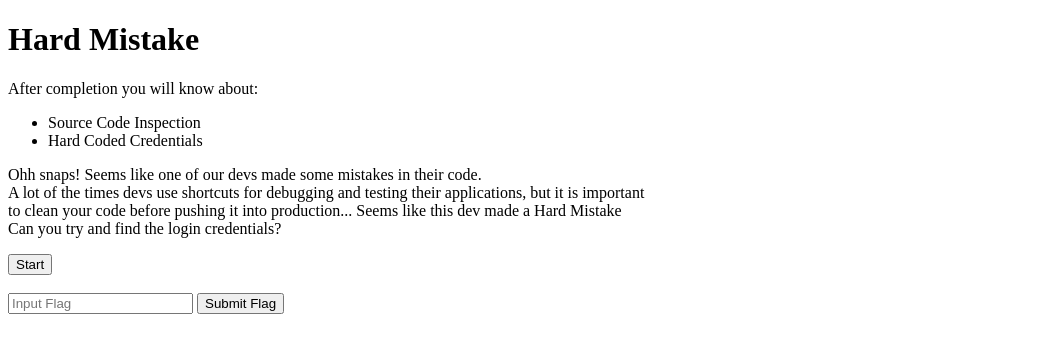
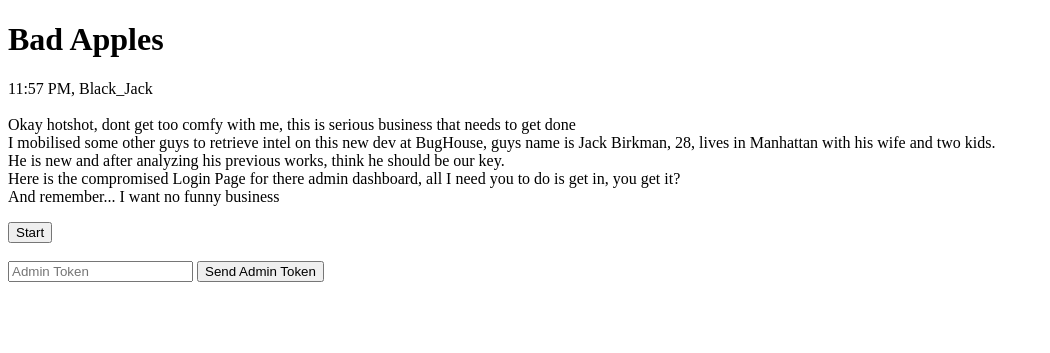
Before and after one commit to TheDespicableJam/BugHouse, a Flask app: page /challenge/1a in a window 1280 px wide. Shown: the top 353 px of the page, without its empty margins (0-1050 px from the left). Run offline with Flask 3, Linux system fonts and the light colour scheme.

Commit message:
made challenge 1 match the narrative, cleaned older code

```diff
--- a/challenge1.py
+++ b/challenge1.py
@@ -3,40 +3,34 @@ from stuff import flag
 
 challenge1=Blueprint('challenge1', __name__ )
 
-
-# challenge 1
-@challenge1.route('/challenge/1a')
-def challenge1a():
-    msg = request.args.get('message', '')
-    return render_template('challenge1/challenge1a.html', msg=msg)
-
-
-#flag logic
-@challenge1.route('/challenge/1a/flag', methods=['POST'])
+#flag logic and Briefings
+@challenge1.route('/challenge/1a', methods=['POST', 'GET'])
 def flag1():
-   val =  flag('1a', '{h4rd_m1st4k3}')
-   if val == 'Correct':
-       return redirect('/challenge/1a?message=Correct+Flag%21')
-   elif val == 'empty':
-       return redirect('/challenge/1a?message=Please+provide+a+valid+Flag')
-   else:
-       return redirect('/challenge/1a?message=Incorrect+Flag')
-
+    msg= ''
+    if request.method == 'POST':
+        val =  flag('Birkman40965070')
+        if val == 'Correct':
+            msg = 'Aight good work, expect us to cross paths again...'
+            return render_template('challenge1/Contract1.html', msg=msg)
+        elif val == 'empty':
+            msg = 'You think this is funny huh?...'
+            return render_template('challenge1/Contract1.html', msg=msg)
+        else:
+            msg = 'This token isnt the right one, keep on diggin nerd'
+            return render_template('challenge1/Contract1.html', msg=msg)
+    else:
+        return render_template('challenge1/Contract1.html', msg=msg)
 
 #main login page
-@challenge1.route('/challenge/1a/main')
+@challenge1.route('/challenge/1a/Login', methods=['POST','GET'])
 def main():
-   return render_template('challenge1/challenge1main.html')
-
-
-#login logic
-@challenge1.route('/challenge/1a/login',methods=['POST'])
-def challenge1logic():
-    username = request.form['username']
-    password = request.form['password']
-    if username == 'admin' and password == 'REMOVEBEFOREPRODUCTION':
-        login = True
-        return render_template('challenge1/LoggedIn.html', login=login)
+    msg = ''
+    if request.method == 'POST':
+        id = request.form.get('id')
+        if id == 'JACKISTHECOOLEST':
+            return render_template('challenge1/dashboard.html')
+        else:
+            msg='Wrong ID Please Try Again'
+            return render_template('challenge1/Login.html', msg=msg)
     else:
-        login = False
-        return render_template('challenge1/LoggedIn.html', login=login)
+        return render_template('challenge1/Login.html', msg=msg)
--- a/stuff.py
+++ b/stuff.py
@@ -1,9 +1,9 @@
 from flask import request, redirect, render_template
 
-def flag(url ,flg):
-    flag=request.form['flag']
+def flag(flg):
+    flag = request.form['flag']
 
-    if flag == f'Bug{flg}':
+    if flag == flg:
         return("Correct")
     elif not flag:
         return("empty")
--- /dev/null
+++ b/templates/challenge1/Contract1.html
@@ -0,0 +1,23 @@
+{% extends 'base.html'%}
+
+{% block content %}
+<h1>Bad Apples</h1>
+    <p>11:57 PM, Black_Jack<br><br>
+    Okay hotshot, dont get too comfy with me, this is serious business that needs to get done <br>
+    I mobilised some other guys to retrieve intel on this new dev at BugHouse, guys name is Jack Birkman, 28, lives in Manhattan with his wife and two kids. <br>
+    He is new and after analyzing his previous works, think he should be our key. <br>
+    Here is the compromised Login Page for there admin dashboard, all I need you to do is get in, you get it? <br>
+    And remember... I want no funny business</p>
+
+ <a href='/challenge/1a/Login' target="_blank">
+    <button type='button'>Start</button>
+    </a> <br><br>
+
+{% if msg != 'Aight good work, expect us to cross paths again...' %}
+<form method='POST' action="/challenge/1a">
+    <input type="text" name="flag" placeholder="Admin Token">
+    <button type='submit'>Send Admin Token</button>
+</form>
+{% endif %}
+<p>{{msg}}</p>
+{% endblock %}
--- a/templates/challenge1/challenge1a.html
+++ /dev/null
@@ -1,26 +0,0 @@
-{% extends 'base.html'%}
-
-{% block content %}
-<h1>Hard Mistake</h1>
-    <!-- THIS JUST THE SETUP -->
-    <p>After completion you will know about:</p>
-    <ul>
-        <li>Source Code Inspection</li>
-        <li>Hard Coded Credentials</li>
-    </ul>
-    <p>Ohh snaps! Seems like one of our devs made some mistakes in their code. <br>
-    A lot of the times devs use shortcuts for debugging and testing their applications, but it is important<br>
-    to clean your code before pushing it into production... Seems like this dev made a Hard Mistake<br>
-    Can you try and find the login credentials?</p>
-
-    <a href='/challenge/1a/main'>
-    <button type='button'>Start</button>
-    </a><br><br>
-
-<form method='POST' action="/challenge/1a/flag">
-    <input type="text" name="flag" placeholder="Input Flag">
-    <button type='submit'>Submit Flag</button>
-</form>
-
-<p>{{msg}}</p>
-{% endblock %}
```
Also changed, not shown: templates/challenge1/LoggedIn.html (deleted, +0 -19 lines), templates/challenge1/Login.html (added, +13 -0 lines), templates/challenge1/challenge1main.html (deleted, +0 -12 lines), templates/challenge1/dashboard.html (added, +11 -0 lines), templates/home.html (+6 -7 lines).
